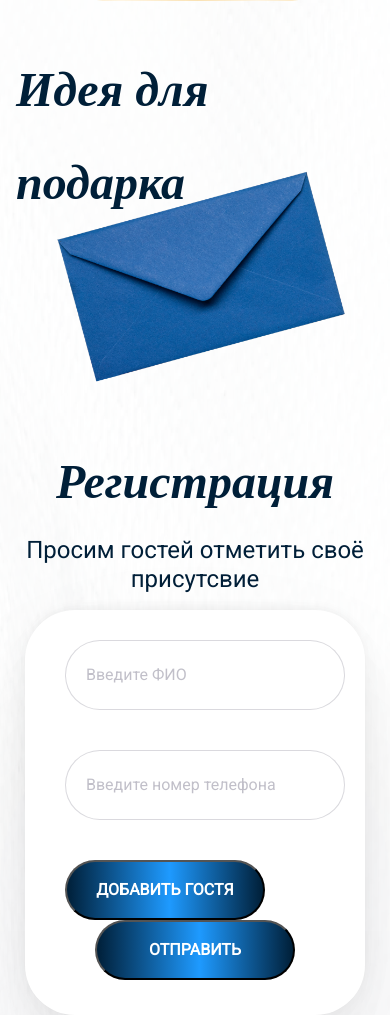
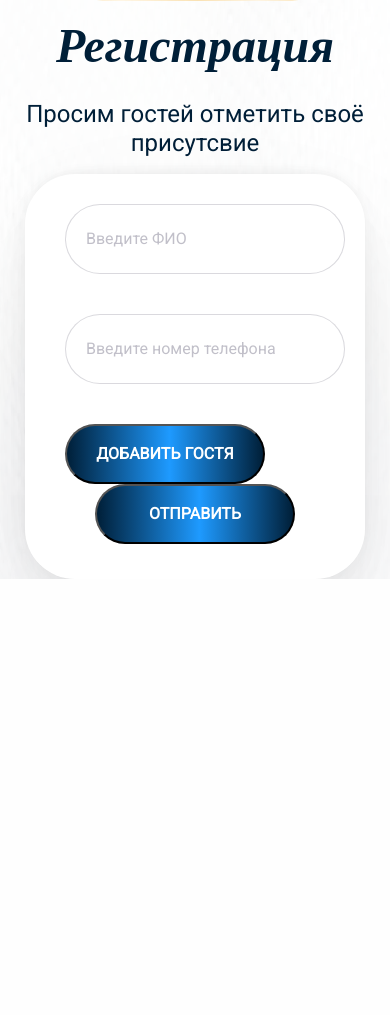
Before and after one commit to Sanchess58/wedding_invite, a Flask app: page / in a window 390 px wide. Shown: the part 2238-3253 px from the top of the page. After the commit the page ends 2817 px from the top, so only its background shows below. Run offline with Flask 3, Linux system fonts and the light colour scheme; some libraries are stand-ins or nearby versions; some web fonts are replaced.

Commit message:
change css and main template

```diff
--- a/static/css/adaptive.css
+++ b/static/css/adaptive.css
@@ -110,6 +110,9 @@
     }
     .button_div {
         width: 200px;
+    }
+    .registration {
+        margin-top: 80%;
     }
 }
 
--- a/static/css/style.css
+++ b/static/css/style.css
@@ -217,7 +217,8 @@ body {
 /* Блок "Регистрация" */
 .registration {
     width: 100%;
-
+    position: relative;
+    margin-top: 40%;
 }
 .text_registration {
     font-family: 'Dihjauti';
--- a/templates/test2.html
+++ b/templates/test2.html
@@ -6,7 +6,6 @@
     {% include 'includes/schedule.html' %}
     {% include 'includes/dress_code.html' %}
     {% include 'includes/adres.html' %}
-    {% include 'includes/idea.html' %}
     {% include 'includes/registration.html' %}
 </div>
 {% endblock content %}
```
